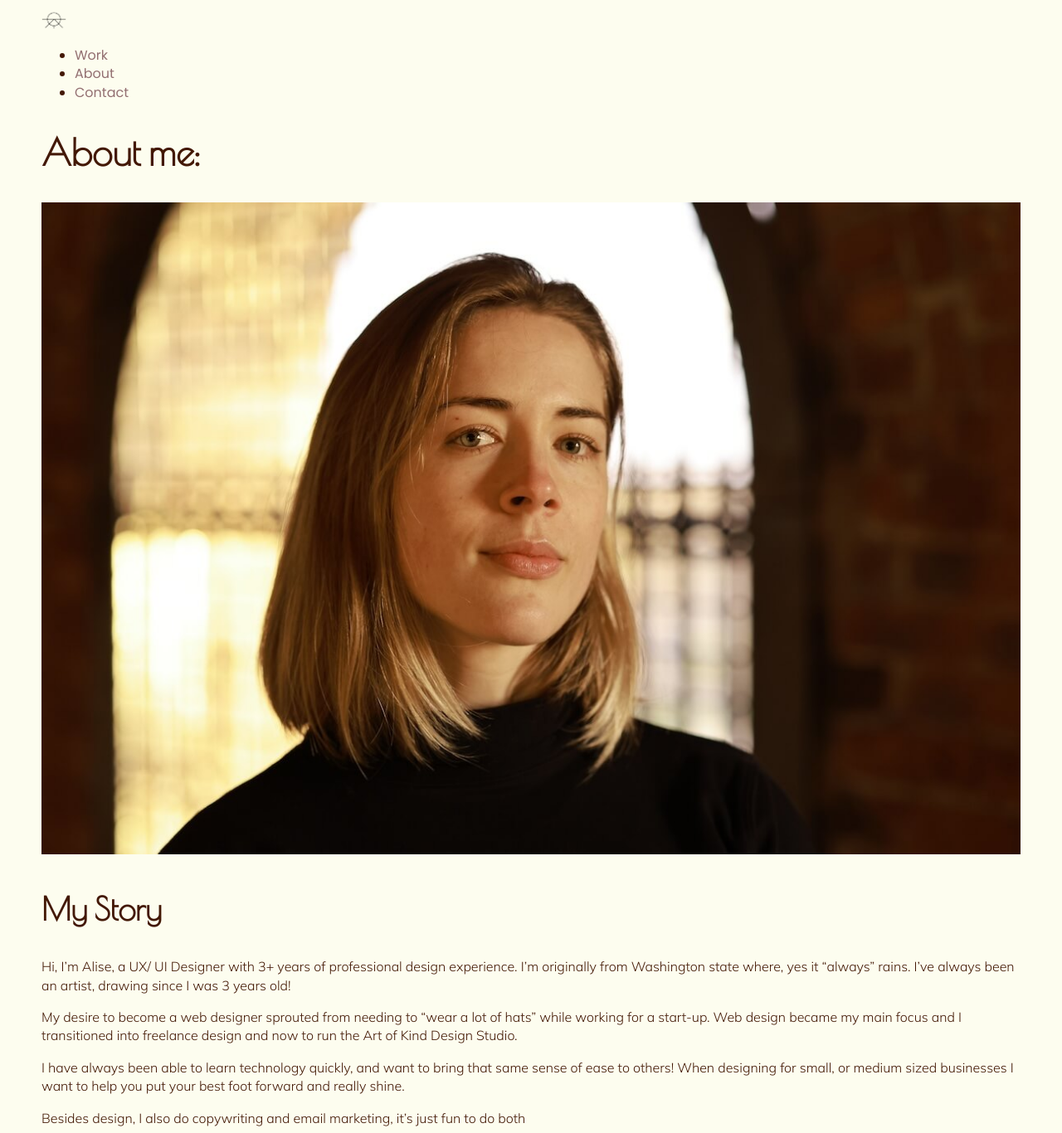
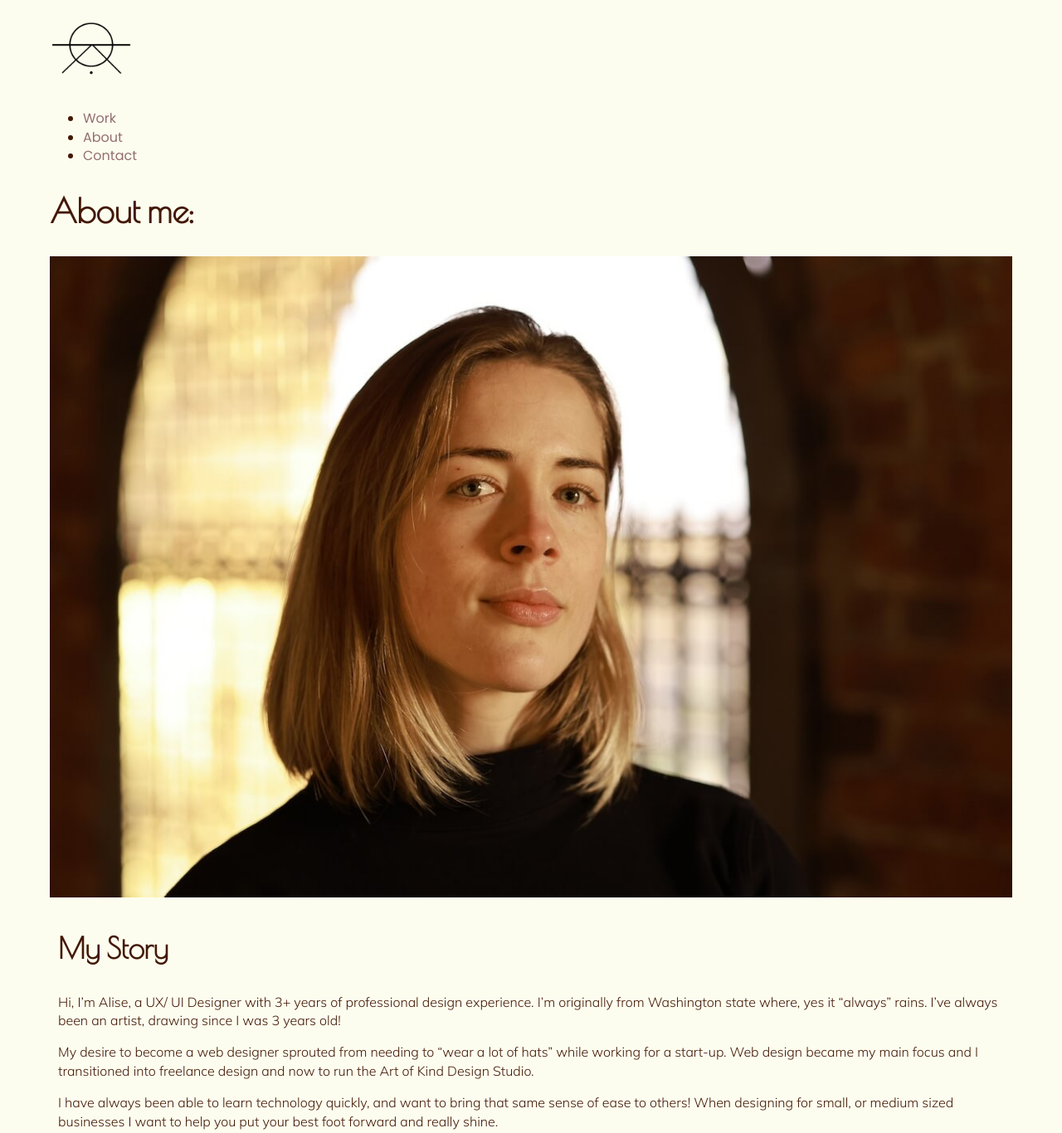
Before and after one commit to Aliseskiba/aliseskiba-artofkinddesign, a plain HTML site: page about.html in a window 1280 px wide. Shown: the top 1366 px of the page at 83% size. Drawn offline with nearby package versions, Linux system fonts and the light colour scheme.

Commit message:
Update styles.css

```diff
--- a/css/styles.css
+++ b/css/styles.css
@@ -7,8 +7,9 @@ Secondary Color (Blue): #218390;
 Tertiary Color (Orange): #D4753E;
 Font Color (Dark Brown): #431805;
 */
-header {
 
+* {
+  box-sizing: border-box;
 }
 
 body {
@@ -24,12 +25,12 @@ body {
 /* font families and sizes */
   h1 {
     font-family:'Poiret One', sans-serif;
-    font-size: 2.75em;
+    font-size: 2.5em;
   }
 
   h2 {
     font-family:'Poiret One', sans-serif;
-    font-size: 2.4em;
+    font-size: 2.2em;
   }
 
 
@@ -69,6 +70,8 @@ img {
   a:focus {
     outline: 2px solid #994c30;
   }
+
+  /* Button styling */
 
   .button {
     display: inline-block; /* since the <a> tag is inline by default, we need to change this to inline-block, but more on this in the next exercise */
@@ -111,6 +114,8 @@ img {
     outline: 2px solid #994c30
   }
 
+/* Icon styling */
+
   .linkedin-logo {
     max-width: 30px;
     display: inline-block;
@@ -125,7 +130,21 @@ img {
 
 
   .logo {
-    max-width:30px;
-    display: block;
-    box-align: center;
+    max-width:100px;
+    display: inline-block;
   }
+
+  /* Layout styling */
+  .container {
+    padding: 0px 10px;
+  }
+
+  .row {
+    margin: 25px 0; /* 25px top and bottom, 0 left and right */
+    padding: 12px 0;
+    border-bottom: 2px solid #218390;
+  }
+
+  .column {
+    display: inline-block;
+  }
```
Lines whose indentation alone changed are shown as unchanged.
